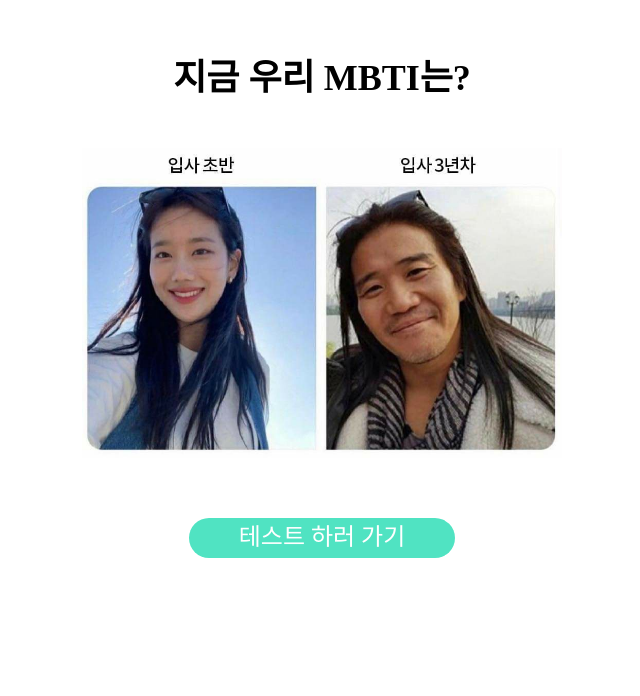
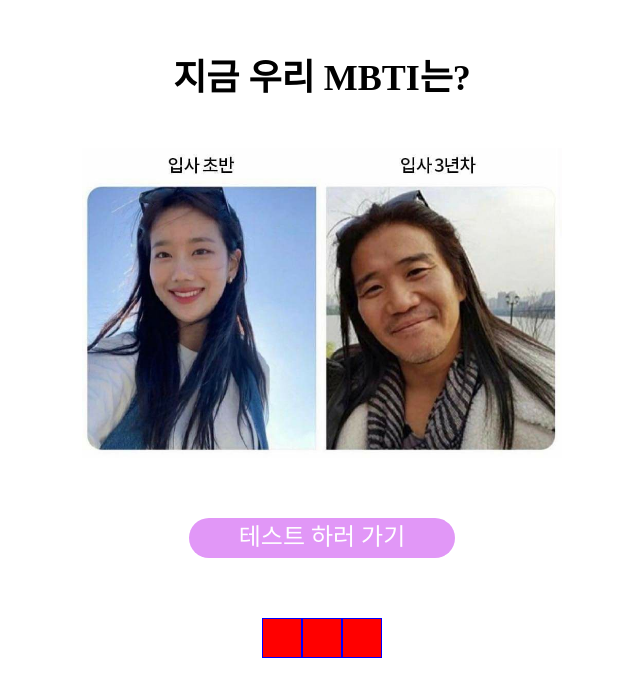
Before and after one commit to Abangpa1ace/PJT4-MBTI, a React (Vite) app: page / in a window 1280 px wide. Shown: the top 696 px of the page, without its empty margins (318-958 px from the left). Built offline with nearby package versions, Linux system fonts and the light colour scheme; a web font is replaced by a local one.

Commit message:
styled-components 유렉카..?

```diff
--- a/src/styles/mixin.ts
+++ b/src/styles/mixin.ts
@@ -16,6 +16,15 @@
     padding: 50px 15px;
   }
 `;
+
+export const test = (d = 'flex', jc = 'center', ai = 'center', fd = 'row') => {
+  return css`
+    display: ${d};
+    justify-content: ${jc};
+    align-items: ${ai};
+    flex-direction: ${fd};
+  `;
+}
 
 export const flexCenter = css`
   display: flex;
--- a/src/styles/theme.ts
+++ b/src/styles/theme.ts
@@ -1,6 +1,6 @@
 const theme = {
-
-  borderBlack: '1px solid black',
+  purple: ['#f4d1ff', '#e197f7'],
+  green: ['#b8fff0', '#50e3c2']
 }
 
 export default theme;
--- a/src/views/components/BaseButton.tsx
+++ b/src/views/components/BaseButton.tsx
@@ -4,12 +4,12 @@
 
 type Props = {
   children: React.ReactNode;
-  theme: string;
+  color: string;
 }
 
-const BaseButton: React.FC<Props> = ({ children, theme }) => {
+const BaseButton: React.FC<Props> = ({ children, color }) => {
   return (
-    <ScButton theme={theme}>{children || '확인'}</ScButton>
+    <ScButton color={color}>{children || '확인'}</ScButton>
   )
 }
 
@@ -23,14 +23,17 @@
     opacity: 0.7;
   }
 
-  ${({ theme }) => {
-    switch(theme) {
+  ${({ theme, color }) => {
+    switch(color) {
       case 'green':
-        return css`background: #50e3c2; color: white;`
+        return css`background: ${theme}; color: white;`
       case 'blue':
         return css`background: #00b8ff; color: white;`
+      case 'gray':
+        return css`background: #d4d4d4; color: #191919;`
+      case 'purple':
       default:
-        return css`background: #d4d4d4; color: #191919;`
+        return css`background: ${theme.purple[1]}; color: white;`
     }
   }}
 `;
--- a/src/views/pages/MainPage.tsx
+++ b/src/views/pages/MainPage.tsx
@@ -1,6 +1,6 @@
 import React from 'react'
 import styled from 'styled-components';
-import { container, flexColumn } from '@/styles/mixin';
+import { container, flexColumn, test } from '@/styles/mixin';
 import BaseButton from '@/views/components/BaseButton';
 
 const MainPage = () => {
@@ -11,11 +11,28 @@
         <div className="image-holder">
           <img src="/src/asset/img/intro.jpeg" alt="intro-difference-img" />
         </div>
-        <BaseButton theme="green">테스트 하러 가기</BaseButton>
+        <BaseButton color="purple">테스트 하러 가기</BaseButton>
+        <Test>
+          <div></div>
+          <div></div>
+          <div></div>
+        </Test>
       </section>
     </ScMainPage>
   )
 }
+
+const Test = styled.div`
+  margin-top: 60px;
+  ${test()}
+
+  > * {
+    width: 40px;
+    height: 40px;
+    border: 1px solid blue;
+    background: red;
+  }
+`;
 
 const ScMainPage = styled.div`
   > section {
```
